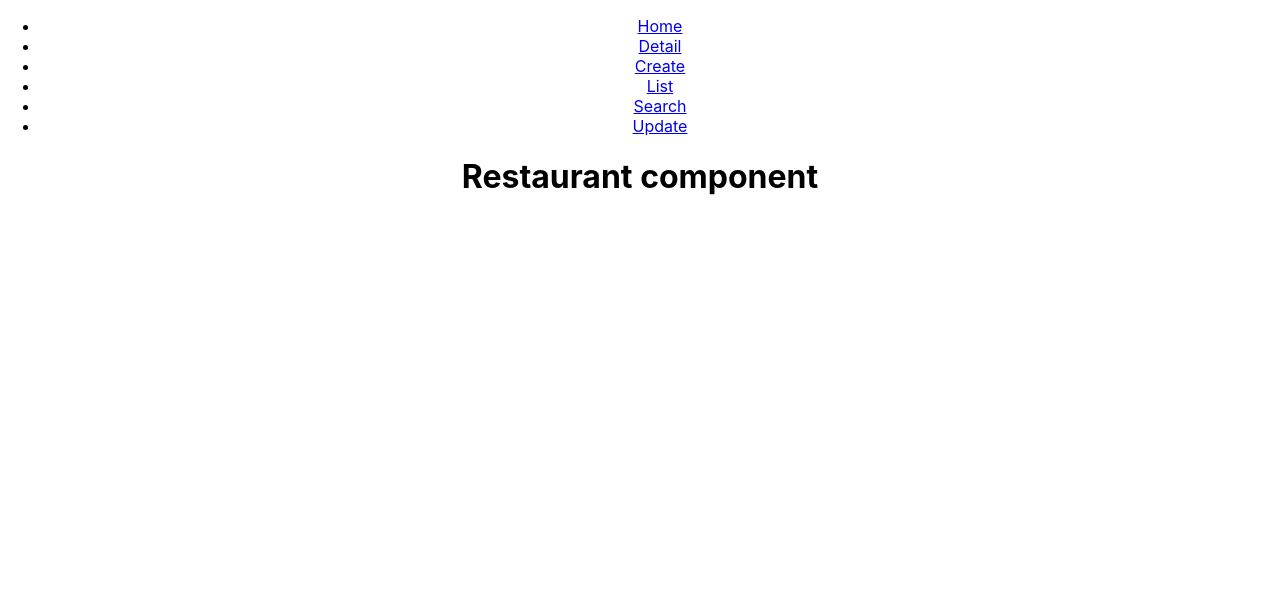
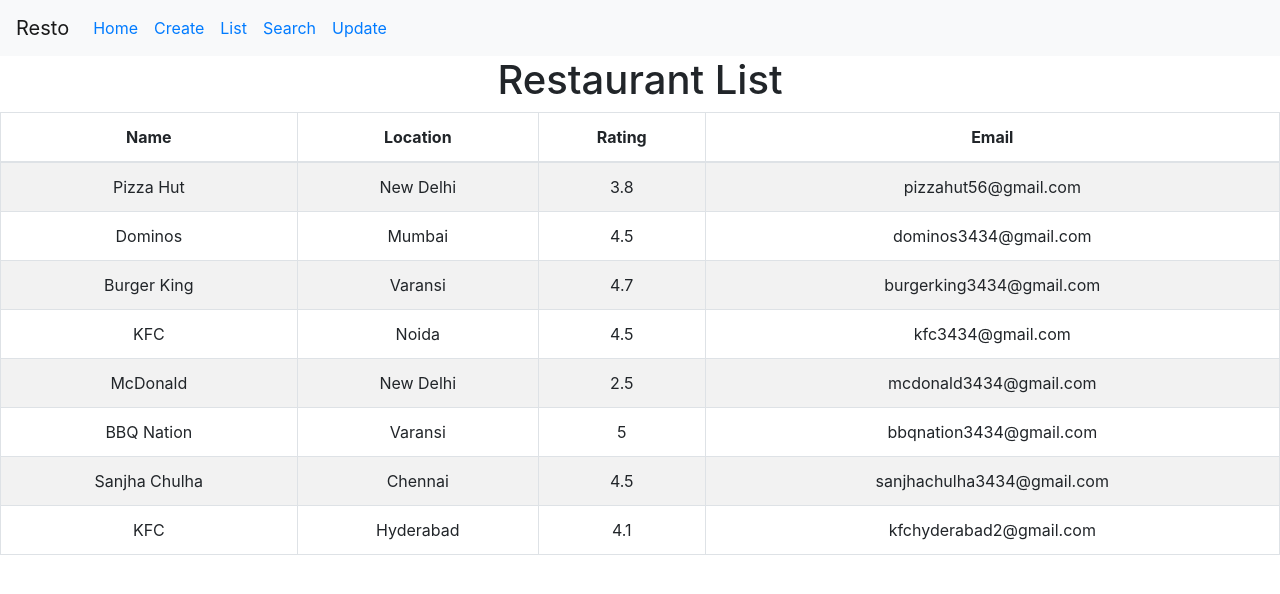
Before and after one commit to Shivamishra21/Restaurant-App, a React (Create React App) app: page /list in a window 1280 px wide. Shown: the top 594 px of the page. Built offline with nearby package versions, Linux system fonts and the light colour scheme; data requests are answered from the project's data file.

Commit message:
Intergation of Post API for adding new restaurant

```diff
--- a/db/db.json
+++ b/db/db.json
@@ -2,77 +2,59 @@
   "user": [
     {
       "id": 1,
-            "name": "John Smith",
-            "phone": "945254858",
-            "address": "S56/d67 New Delhi India",
-            "email": "johnsmith3434@gmail.com"
+      "name": "Pizza Hut",
+      "address": " New Delhi ",
+      "email": "pizzahut56@gmail.com",
+      "rating": "3.8"
     },
     {
       "id": 2,
-            "name": "John Smith",
-            "phone": "945254858",
-            "address": "S56/d67 New Delhi India",
-            "email": "johnsmith3434@gmail.com"
+      "name": "Dominos",
+      "address": " Mumbai",
+      "email": "dominos3434@gmail.com",
+      "rating": "4.5"
     },
     {
       "id": 3,
-            "name": "John Smith",
-            "phone": "945254858",
-            "address": "S56/d67 New Delhi India",
-            "email": "johnsmith3434@gmail.com"
+      "name": "Burger King",
+      "address": " Varansi ",
+      "email": "burgerking3434@gmail.com",
+      "rating": "4.7"
     },
     {
       "id": 4,
-            "name": "John Smith",
-            "phone": "945254858",
-            "address": "S56/d67 New Delhi India",
-            "email": "johnsmith3434@gmail.com"
+      "name": "KFC",
+      "address": "  Noida ",
+      "email": "kfc3434@gmail.com",
+      "rating": "4.5"
     },
     {
       "id": 5,
-            "name": "John Smith",
-            "phone": "945254858",
-            "address": "S56/d67 New Delhi India",
-            "email": "johnsmith3434@gmail.com"
+      "name": "McDonald",
+      "address": " New Delhi ",
+      "email": "mcdonald3434@gmail.com",
+      "rating": "2.5"
     },
     {
       "id": 6,
-            "name": "John Smith",
-            "phone": "945254858",
-            "address": "S56/d67 New Delhi India",
-            "email": "johnsmith3434@gmail.com"
-        }
-    ],
-    "product": [
-        {
-            "id": 1,
-            "product-name": "Shoes",
-            "brand": "adidas",
-            "price": 9999
+      "name": "BBQ Nation",
+      "address": "  Varansi ",
+      "email": "bbqnation3434@gmail.com",
+      "rating": "5"
     },
     {
-            "id": 2,
-            "product-name": "Shoes",
-            "brand": "adidas",
-            "price": 9999
+      "id": 7,
+      "name": "Sanjha Chulha",
+      "address": "Chennai ",
+      "email": "sanjhachulha3434@gmail.com",
+      "rating": "4.5"
     },
     {
-            "id": 3,
-            "product-name": "Shoes",
-            "brand": "adidas",
-            "price": 9999
-        },
-        {
-            "id": 1,
-            "product-name": "Shoes",
-            "brand": "adidas",
-            "price": 9999
-        },
-        {
-            "id": 1,
-            "product-name": "Shoes",
-            "brand": "adidas",
-            "price": 9999
+      "name": "KFC",
+      "address": "Hyderabad",
+      "email": "kfchyderabad2@gmail.com",
+      "rating": "4.1",
+      "id": 8
     }
   ]
 }
--- a/package.json
+++ b/package.json
@@ -6,8 +6,10 @@
     "@testing-library/jest-dom": "^5.11.10",
     "@testing-library/react": "^11.2.6",
     "@testing-library/user-event": "^12.8.3",
+    "bootstrap": "^4.6.0",
     "json-server": "^0.16.3",
     "react": "^17.0.2",
+    "react-bootstrap": "^1.5.2",
     "react-dom": "^17.0.2",
     "react-router-dom": "^5.2.0",
     "react-scripts": "4.0.3",
--- a/src/App.css
+++ b/src/App.css
@@ -36,3 +36,13 @@
     transform: rotate(360deg);
   }
 }
+
+.list-render{
+  background: peachpuff;
+  margin: 5px;
+  padding: 5px;
+
+
+  font-size: 18px;
+
+}
--- a/src/App.js
+++ b/src/App.js
@@ -6,48 +6,53 @@
 import RestaurantList from "./component/RestaurantList";
 import RestaurantSearch from "./component/RestaurantSearch";
 import Home from "./component/Home";
+import { Navbar, Nav } from "react-bootstrap";
 import { BrowserRouter as Router, Route, Link } from "react-router-dom";
 function App() {
   return (
     <div className="App">
       <Router>
-        <ul>
-          <li>
-            <Link  to="/">Home</Link>
-          </li>
-          <li>
-            <Link to="/detail">Detail</Link>
-          </li>
-          <li>
-            <Link to="/create">Create</Link>
-          </li>
-          <li>
-            <Link to="/list">List</Link>
-          </li>
-          <li>
-            <Link to="/search">Search</Link>
-          </li>
-          <li>
-            <Link to="/update">Update</Link>
-          </li>
-        </ul>
+        <Navbar bg="light" expand="lg">
+          <Navbar.Brand href="#home">Resto</Navbar.Brand>
+          <Navbar.Toggle aria-controls="basic-navbar-nav" />
+          <Navbar.Collapse id="basic-navbar-nav">
+            <Nav className="mr-auto">
+              <Nav.Link href="#home">
+                <Link to="/">Home</Link>
+              </Nav.Link>
+              <Nav.Link href="#link">
+                <Link to="/create">Create</Link>
+              </Nav.Link>
+              <Nav.Link href="#link">
+                <Link to="/list">List</Link>
+              </Nav.Link>
+              <Nav.Link href="#link">
+                <Link to="/search">Search</Link>
+              </Nav.Link>
+              <Nav.Link href="#link">
+                <Link to="/update">Update</Link>
+              </Nav.Link>
+            </Nav>
+          </Navbar.Collapse>
+        </Navbar>
+
         <Route path="/list">
-          <RestaurantList/>
+          <RestaurantList />
         </Route>
         <Route path="/create">
-          <RestaurantCreate/>
+          <RestaurantCreate />
         </Route>
         <Route path="/update">
-          <RestaurantUpdate/>
+          <RestaurantUpdate />
         </Route>
         <Route path="/search">
-          <RestaurantSearch/>
+          <RestaurantSearch />
         </Route>
         <Route path="/detail">
-          <RestaurantDetail/>
+          <RestaurantDetail />
         </Route>
         <Route exact path="/">
-          <Home/>
+          <Home />
         </Route>
       </Router>
     </div>
--- a/src/component/RestaurantCreate.js
+++ b/src/component/RestaurantCreate.js
@@ -1,9 +1,80 @@
 import React from "react";
 class RestaurantCreate extends React.Component {
+  constructor() {
+    super();
+    this.state = {
+      name: null,
+      address: null,
+      email: null,
+      rating: null,
+    };
+  }
+  create() {
+    fetch("http://localhost:3000/user", {
+      method: "Post",
+      headers:{
+        'content-Type':'application/json'
+      },
+      body: JSON.stringify(this.state),
+    }).then((result) => {
+      result.json().then((resp) => {
+        console.log(resp);
+      });
+    });
+  }
   render() {
     return (
       <div>
         <h1>Restaurant Create</h1>
+        <div>
+          <input
+            onChange={(event) => {
+              this.setState({
+                name: event.target.value,
+              });
+            }}
+            placeholder="Restaurant name"
+          />
+          <br />
+          <br />
+          <input
+            onChange={(event) => {
+              this.setState({
+                email: event.target.value,
+              });
+            }}
+            placeholder="Restaurant Email"
+          />
+          <br />
+          <br />
+          <input
+            onChange={(event) => {
+              this.setState({
+                address: event.target.value,
+              });
+            }}
+            placeholder="Restaurant Location"
+          />
+          <br />
+          <br />
+          <input
+            onChange={(event) => {
+              this.setState({
+                rating: event.target.value,
+              });
+            }}
+            placeholder="Restaurant rating"
+          />{" "}
+          <br />
+          <br />
+          <button
+            onClick={() => {
+              this.create();
+            }}
+          >
+            Add Restaurant
+          </button>
+        </div>
       </div>
     );
   }
--- a/src/component/RestaurantList.js
+++ b/src/component/RestaurantList.js
@@ -1,10 +1,57 @@
-import React, { Component } from 'react';
+import React, { Component } from "react";
+import { Table } from "react-bootstrap";
 
 class RestaurantList extends Component {
+  constructor() {
+    super();
+    this.state = {
+      list: Array(),
+    };
+  }
+  componentDidMount() {
+    fetch("http://localhost:3000/user")
+      .then((response) => {
+        response.json().then((result) => {
+          console.log(result);
+          this.setState({
+            list: result,
+          });
+        });
+      })
+      .catch((err) => {
+        console.log("There is some issue in API calling ", err);
+      });
+  }
   render() {
     return (
       <div>
-                <h1>Restaurant component</h1>
+        <h1>Restaurant List</h1>
+        {this.state.list ? (
+          <div>
+            <Table striped bordered hover>
+              <thead>
+                <tr>
+                  <th>Name</th>
+                  <th>Location</th>
+                  <th>Rating</th>
+                  <th>Email</th>
+                </tr>
+              </thead>
+              <tbody>
+                {this.state.list.map((item, i) => (
+                  <tr>
+                    <td>{item.name} </td>
+                    <td>{item.address}</td>
+                    <td> {item.rating}</td>
+                    <td>{item.email}</td>
+                  </tr>
+                ))}
+              </tbody>
+            </Table>
+          </div>
+        ) : (
+          <p>Loading...</p>
+        )}
       </div>
     );
   }
--- a/src/index.js
+++ b/src/index.js
@@ -1,17 +1,8 @@
-import React from 'react';
-import ReactDOM from 'react-dom';
-import './index.css';
-import App from './App';
-import reportWebVitals from './reportWebVitals';
+import React from "react";
+import ReactDOM from "react-dom";
+import "./index.css";
+import App from "./App";
 
-ReactDOM.render(
-  <React.StrictMode>
-    <App />
-  </React.StrictMode>,
-  document.getElementById('root')
-);
+import "bootstrap/dist/css/bootstrap.min.css";
 
-// If you want to start measuring performance in your app, pass a function
-// to log results (for example: reportWebVitals(console.log))
-// or send to an analytics endpoint. Learn more: https://bit.ly/CRA-vitals
-reportWebVitals();
+ReactDOM.render(<App />, document.getElementById("root"));
```
Also changed, not shown: 1 other file (tests, documents, lock files or other folders). Lines whose indentation alone changed are shown as unchanged.
